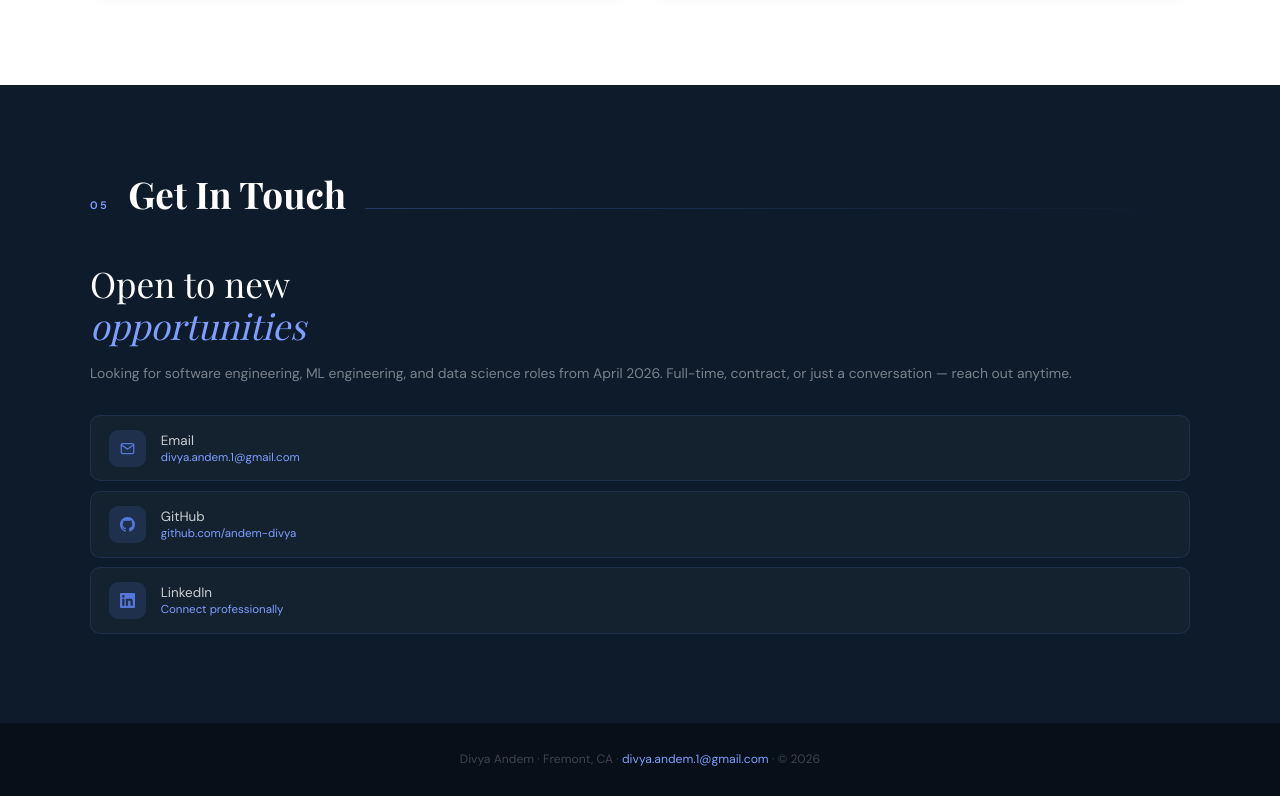
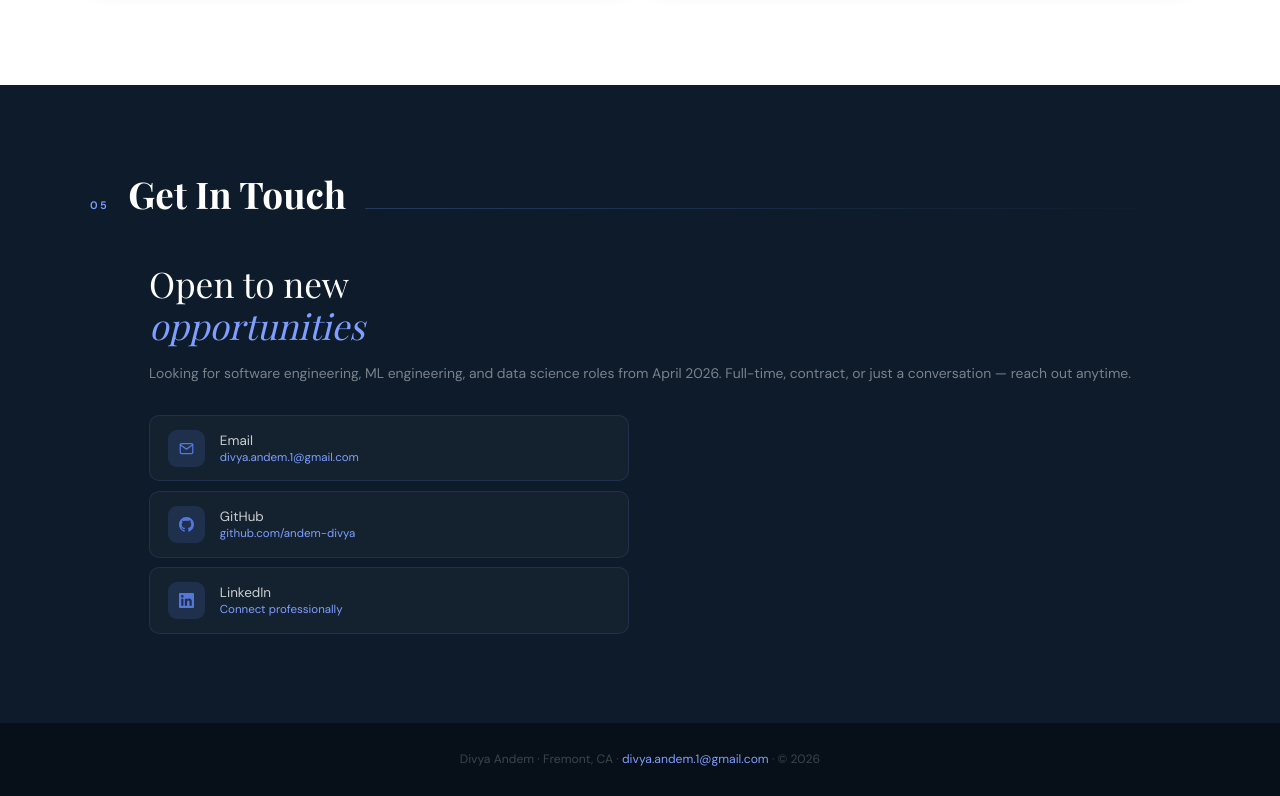
Before and after one commit to andem-divya/andem-divya.github.io, a plain HTML site: page index.html in a window 1280 px wide. Shown: the part 3661-4457 px from the top of the page. Drawn offline with nearby package versions, Linux system fonts and the light colour scheme; a web font is replaced by a local one.

Commit message:
Change contact layout to flex and center items

```diff
--- a/index.html
+++ b/index.html
@@ -195,11 +195,11 @@
     .edu-detail { font-size: .79rem; color: var(--muted); line-height: 1.65; }
 
     /* ── CONTACT ── */
-    .contact-layout { display: grid; grid-template-columns: 1fr; gap: 2rem; align-items: start; }
+    .contact-layout { display: flex; flex-direction: column; align-items: center; }
     .contact-hl { font-family: 'Playfair Display', serif; font-size: clamp(1.6rem,3vw,2.2rem); font-weight: 400; color: #fff; line-height: 1.2; margin-bottom: .88rem; }
     .contact-hl em { font-style: italic; color: var(--blue-light); }
     .contact-sub { font-size: .87rem; color: rgba(255,255,255,.45); line-height: 1.8; margin-bottom: 1.8rem; }
-    .c-items { display: flex; flex-direction: column; gap: .62rem; }
+    .c-items { display: flex; flex-direction: column; gap: .62rem; width: 100%; max-width: 480px; }
     .c-item { display: flex; align-items: center; gap: .95rem; padding: .85rem 1.1rem; background: rgba(255,255,255,.03); border: 1px solid rgba(91,127,232,.15); border-radius: 10px; text-decoration: none; transition: background .2s, border-color .2s; }
     .c-item:hover { background: rgba(91,127,232,.08); border-color: rgba(91,127,232,.38); }
     .ci-ic { width: 37px; height: 37px; border-radius: 9px; background: rgba(91,127,232,.15); display: flex; align-items: center; justify-content: center; flex-shrink: 0; }
```
